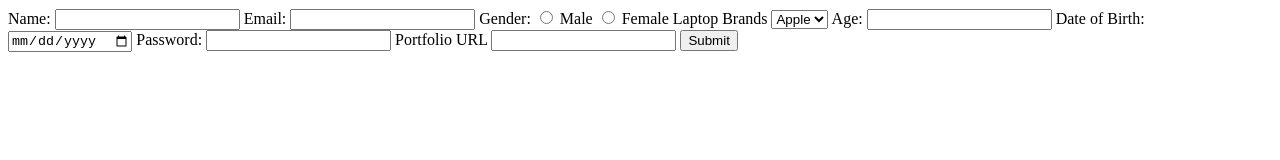
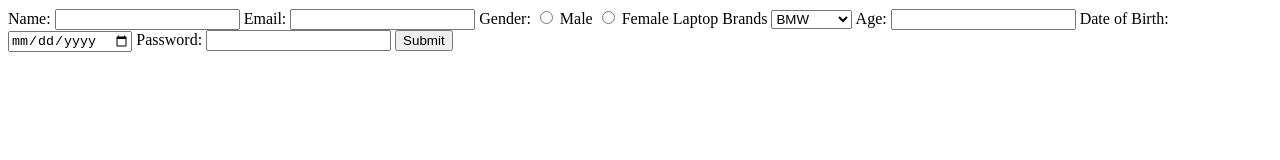
Before and after one commit to acciojob/signup-form-car-mohammedtalhashaikh, a website: page main.html in a window 1280 px wide. Drawn offline with Linux system fonts and the light colour scheme.

Commit message:
initial commit

```diff
--- a/main.html
+++ b/main.html
@@ -25,11 +25,11 @@
 		<label for="female">Female</label>
 
 
-		<label for="laptop">Laptop Brands</label>
-		<select id="laptop" name="laptop">
-			<option value="Apple">Apple</option>
-			<option value="Asus">Asus</option>
-			<option value="HP">HP</option>
+		<label for="cars">Laptop Brands</label>
+		<select id="cars" name="car">
+			<option value="BMW">BMW</option>
+			<option value="Audi">Audi</option>
+			<option value="Mercedez">Mercedez</option>
 		</select>
 
 		<label for="age">Age:</label>
@@ -41,9 +41,6 @@
 		<label for="password">Password:</label>
 		<input type="password" id="password" required>
 
-		<label for="portfolio">Portfolio URL</label>
-		<input id="portfolio" type="url">
-
 		<button type="submit">Submit</button>
 	</form>
 
```
